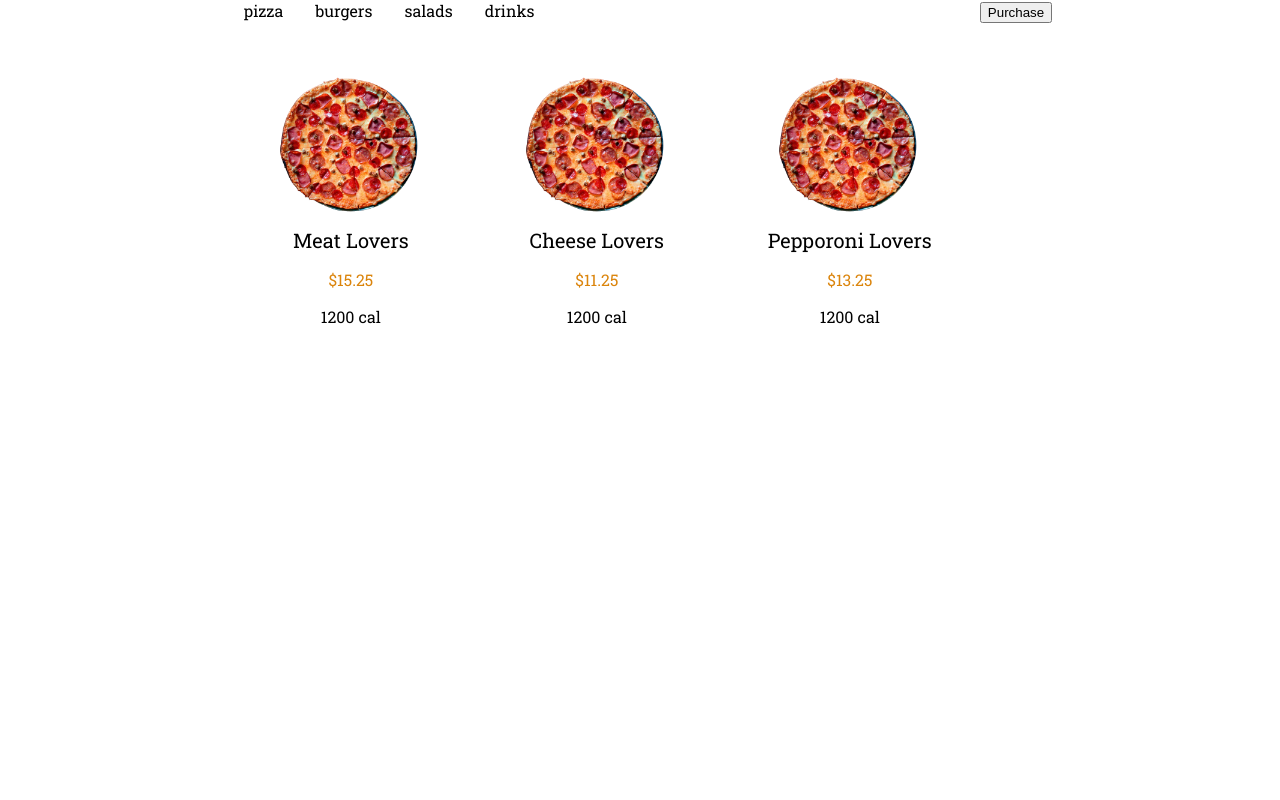
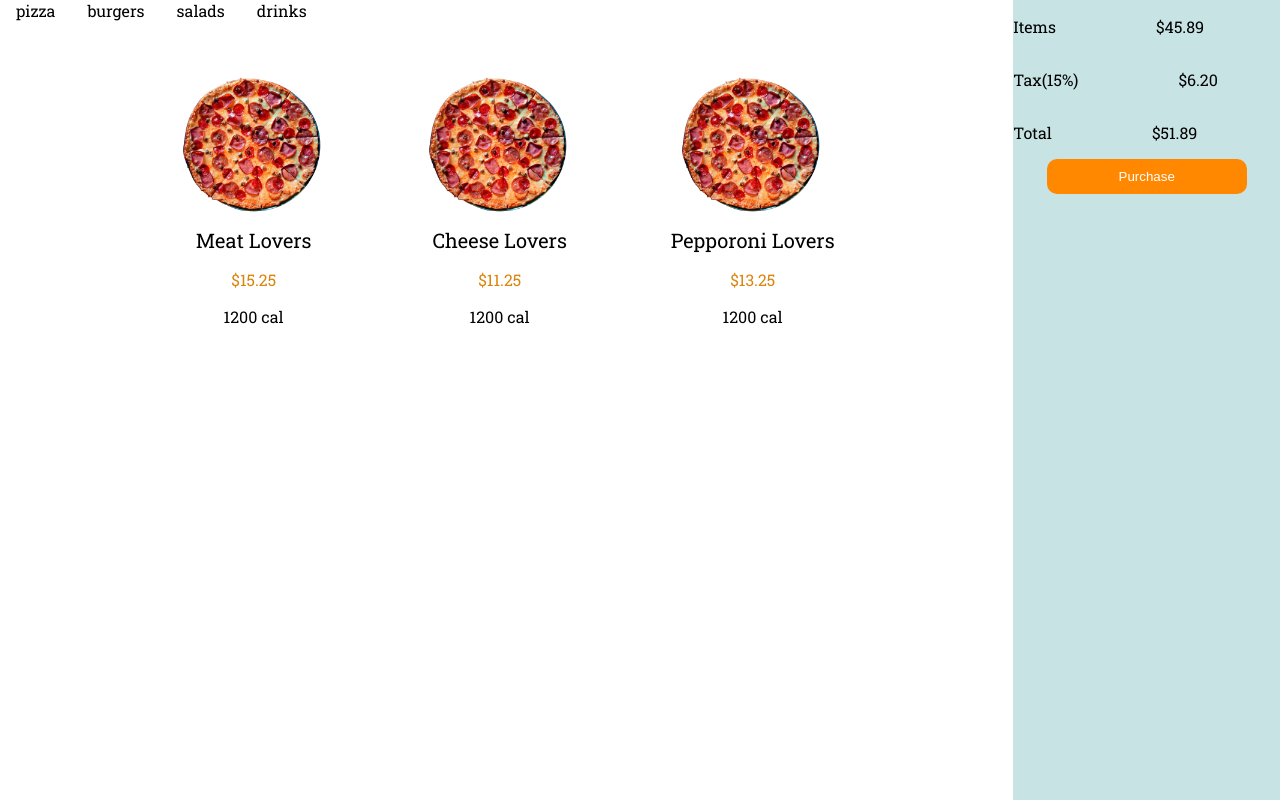
Before and after one commit to Trishaneww/kiosk, a React (Create React App) app: page /menu/1 in a window 1280 px wide. Built offline with nearby package versions, Linux system fonts and the light colour scheme.

Commit message:
updated cart

```diff
--- a/src/components/viewmenu/Viewmenu.jsx
+++ b/src/components/viewmenu/Viewmenu.jsx
@@ -61,8 +61,8 @@ const Viewmenu = () => {
   return (
     <>
       <div className="menu">
-        <div>
-          <section className="menu-categories">
+        <div className="menu-display">
+          <section className="menu-display__categories">
             {categories.map((category) => (
               <div>
                 <p>{category.name}</p>
@@ -70,7 +70,7 @@ const Viewmenu = () => {
             ))}
           </section>
 
-          <section className="menu-items">
+          <section className="menu-display__items">
             {menuItems.map((item)=> (
                 <Link className="link" to={`/menu/${item.id}`}>
                     <Item key={item.id} price={item.price} name={item.name} calories={item.calories}/>
@@ -86,6 +86,21 @@ const Viewmenu = () => {
                 <CartItem key={item.id} name={item.name} price={item.price}/>
               ))}
             </div>
+
+            <div className="menu-cart__checkout">
+              <p className="menu-cart__checkout-header">Items</p>
+              <p className="menu-cart__checkout-price">$45.89</p>
+            </div>
+
+            <div className="menu-cart__checkout">
+              <p className="menu-cart__checkout-header">Tax(15%)</p>
+              <p className="menu-cart__checkout-price">$6.20</p>
+            </div>
+
+            <div className="menu-cart__checkout">
+              <p className="menu-cart__checkout-header">Total</p>
+              <p className="menu-cart__checkout-price">$51.89</p>
+            </div>
             <button className="menu-cart__btn">Purchase</button>
 
           </div>
--- a/src/components/viewmenu/Viewmenu.scss
+++ b/src/components/viewmenu/Viewmenu.scss
@@ -4,21 +4,61 @@
 
 .menu {
     display: flex;
-    flex-wrap: wrap;
     justify-content: center;
+    height: 100vh;
 
+    &-display {
+        display: flex;
+        flex-direction: column;
+        width: 190%;
 
-   &-categories {
-        display:flex;
+        &__categories {
+            display:flex;
 
-        & p {
-            margin: 0 1rem 0 1rem;
+            & p {
+                margin: 0 1rem 0 1rem;
+            }
+        }
+
+        &__items {
+            display:flex;
+            flex-wrap: wrap;
+            justify-content: center;
         }
     }
 
-    &-items {
+    &-cart {
+        width: 50%;
         display:flex;
-        flex-wrap: wrap;
-        justify-content: center;
+        flex-direction: column;
+        background-color: rgb(199, 227, 227);
+
+
+        &__btn {
+            width: 100%;
+            max-width: 200px;
+            height:35px;
+            padding: 10px;
+            border-radius: 10px;
+            border:none;
+            color:white;
+            background-color: rgb(255, 136, 0);
+            transition: 200ms;
+
+            &:hover {
+                cursor:pointer;
+            }
+        }
+
+        &__checkout {
+            width: 200px;
+            display: flex;
+
+            &-price {
+                margin-left: 100px;
+            }
+
+
+        }
     }
 }
```
